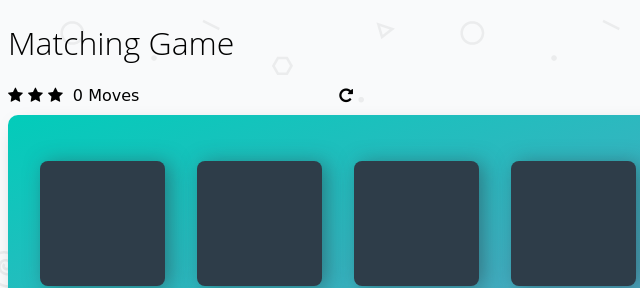
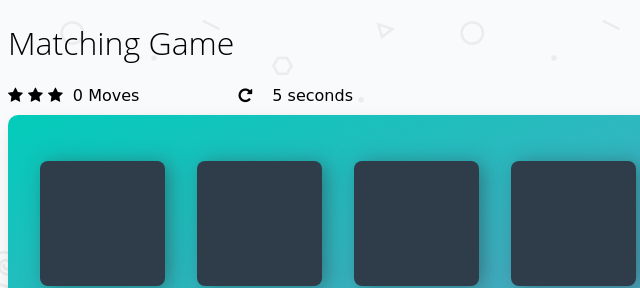
Before and after one commit to ashleydonohoe/memory-game-js, a plain HTML site: page index.html in a window 1280 px wide. Shown: the top 288 px of the page, 302-942 px from the left. Drawn offline with Linux system fonts and the light colour scheme; a web font is replaced by a local one.

Commit message:
added timer to page

```diff
--- a/css/app.css
+++ b/css/app.css
@@ -113,3 +113,8 @@ h1 {
     text-align: center;
     padding: 10px;
 }
+
+#timer {
+    float: right;
+    margin-left: 20px;
+}
--- a/index.html
+++ b/index.html
@@ -31,6 +31,8 @@
 
                 <span id="moves">0</span> Moves
 
+                <div id="timer"></div>
+
                 <div class="restart">
                     <i class="fa fa-repeat"></i>
                 </div>
--- a/js/app.js
+++ b/js/app.js
@@ -1,14 +1,3 @@
-// /*
-//  * set up the event listener for a card. If a card is clicked:
-//  *  - display the card's symbol (put this functionality in another function that you call from this one)
-//  *  - add the card to a *list* of "open" cards (put this functionality in another function that you call from this one)
-//  *  - if the list already has another card, check to see if the two cards match
-//  *    + if the cards do match, lock the cards in the open position (put this functionality in another function that you call from this one)
-//  *    + if the cards do not match, remove the cards from the list and hide the card's symbol (put this functionality in another function that you call from this one)
-//  *    + increment the move counter and display it on the page (put this functionality in another function that you call from this one)
-//  *    + if all cards have matched, display a message with the final score (put this functionality in another function that you call from this one)
-//  */
-
 (function () {
     'use strict';
 
@@ -84,18 +73,20 @@
     }
 
     function checkForMatch() {
+        // If there are two open cards, check for match
         if(openCards.length == 2) {
             // Increase number of moves and update UI
             numberOfMoves++;
             document.getElementById('moves').textContent = numberOfMoves;
             updateStarRating();
 
-            // Check match
+            // Check if both cards have same symbol
             if(openCards[0].content == openCards[1].content) {
                 console.log("it's a match!");
                 // Increase number of locked cards by 2
                 numberOfLockedCards += 2;
 
+                // If all cards are open, then it's time to end the game
                 if(numberOfLockedCards == cards.length) {
                     // show modal with time, rating and play again option for winner
                     endGame();
@@ -112,7 +103,6 @@
                     document.getElementById(card2).classList.remove('open');
                     document.getElementById(card2).classList.remove('show');
                 }, 500);
-
             }
 
             // Reset open cards
@@ -153,6 +143,10 @@
         // initialize as 3 by default
         numberOfStars = 3;
 
+        // Hide modal if open and show container if not visible
+        document.getElementById('modal').style.display = 'none';
+        document.getElementsByClassName('container')[0].style.display = 'flex';
+
         // Shuffle deck and add new cards to page
         const shuffleDeck = shuffle(cards);
         const actualCards = createCards(shuffleDeck);
@@ -165,7 +159,7 @@
         // Used as reference for clearing and setting timer: https://www.w3schools.com/js/js_timing.asp
         timer = setInterval(function() {
             time += 1;
-            console.log(time);
+            document.getElementById('timer').textContent = time + ' seconds';
         }, 1000);
     }
 
```
